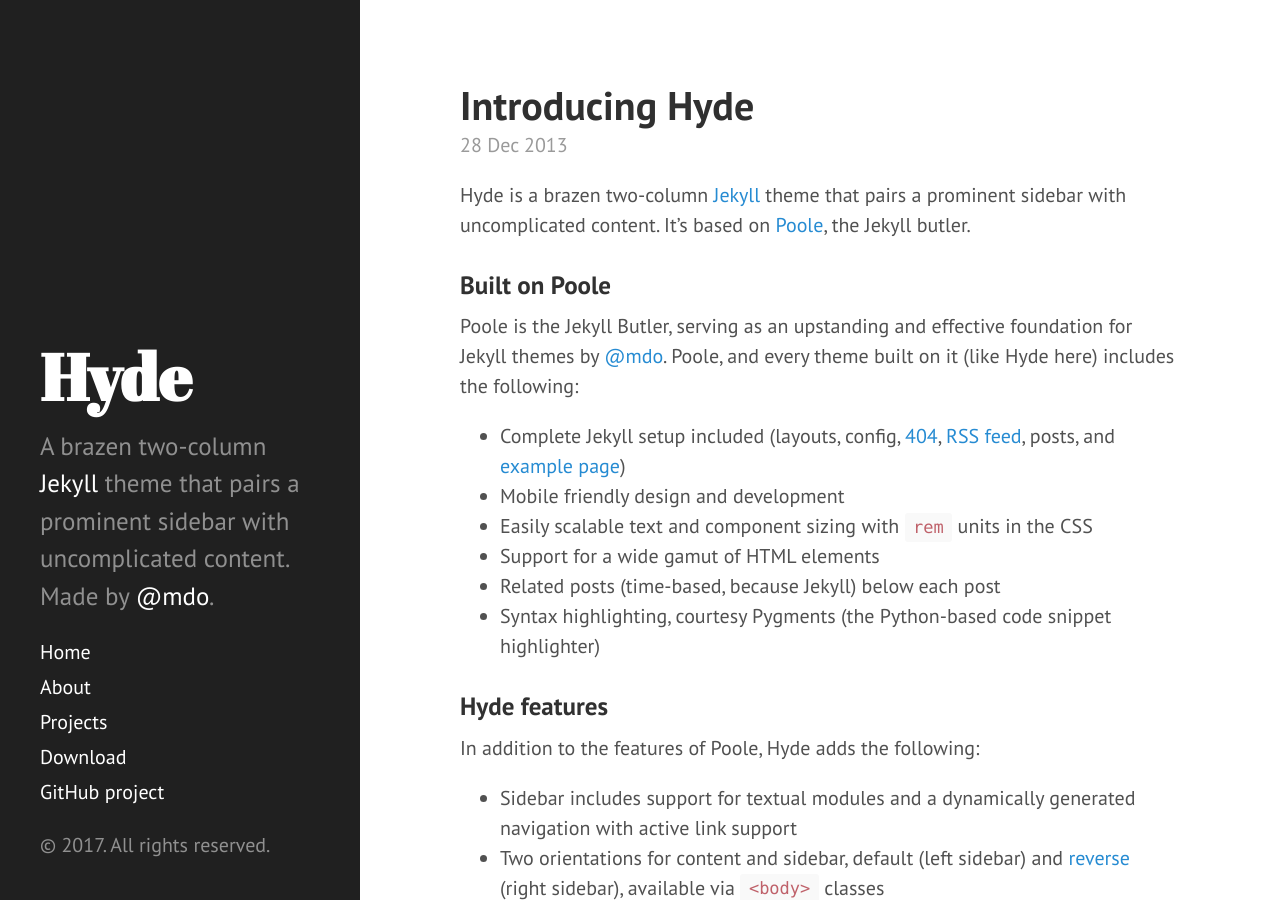
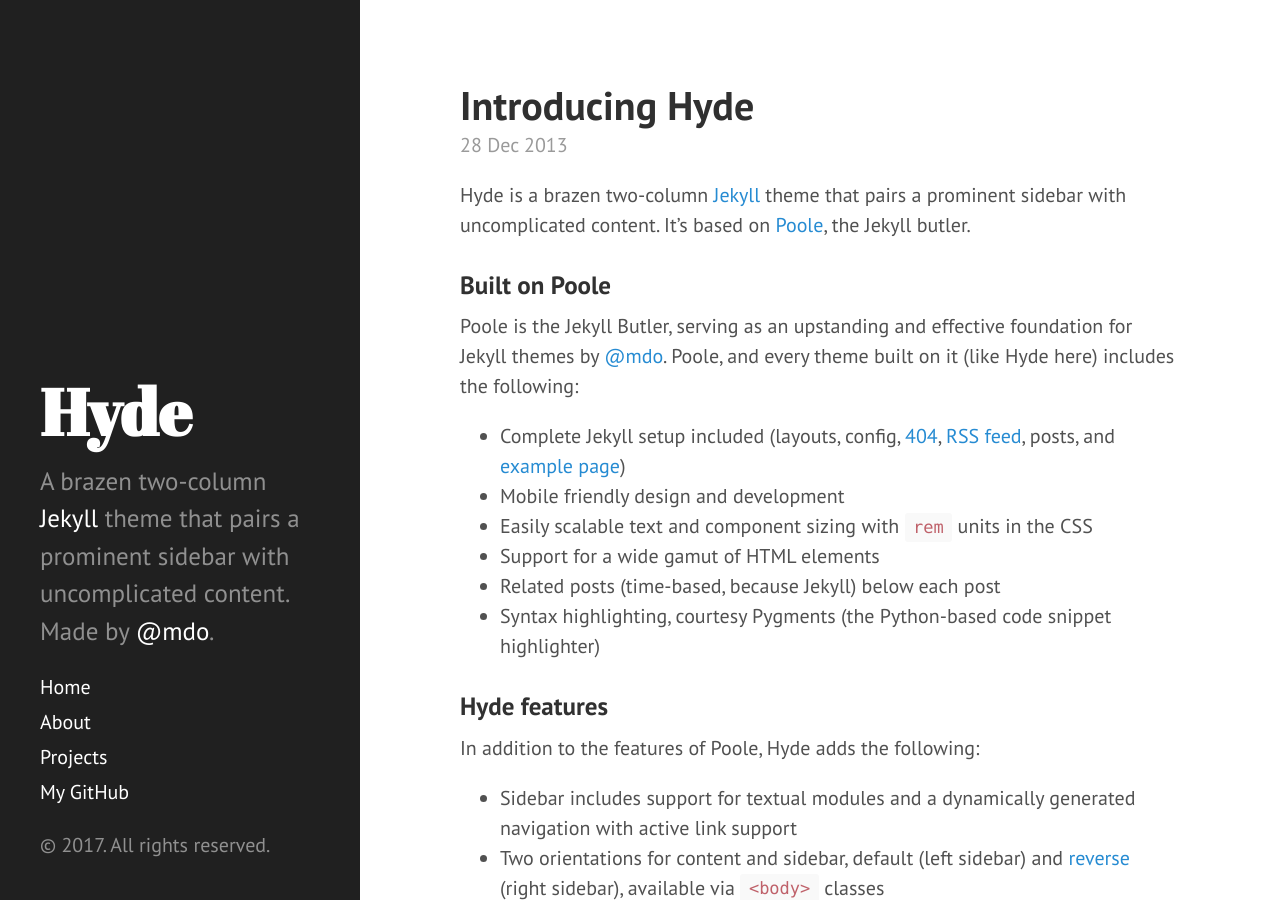
Before and after one commit to christophertphillips/christophertphillips.github.io, a Jekyll site: the page built from index.html, in a window 1280 px wide and 900 px high. Built offline with Jekyll 4.4.1, drawn with Linux system fonts in a browser that asks for light colours; the list of posts is cut into pages by our own code.

Commit message:
Change content in sidebar

```diff
--- a/_includes/sidebar.html
+++ b/_includes/sidebar.html
@@ -26,8 +26,7 @@
         {% endif %}
       {% endfor %}
 
-      <a class="sidebar-nav-item" href="{{ site.github.repo }}/archive/v{{ site.version }}.zip">Download</a>
-      <a class="sidebar-nav-item" href="{{ site.github.repo }}">GitHub project</a>
+      <a class="sidebar-nav-item" href="{{ site.github.repo }}">My GitHub</a>
     </nav>
 
     <p>&copy; {{ site.time | date: '%Y' }}. All rights reserved.</p>
```
